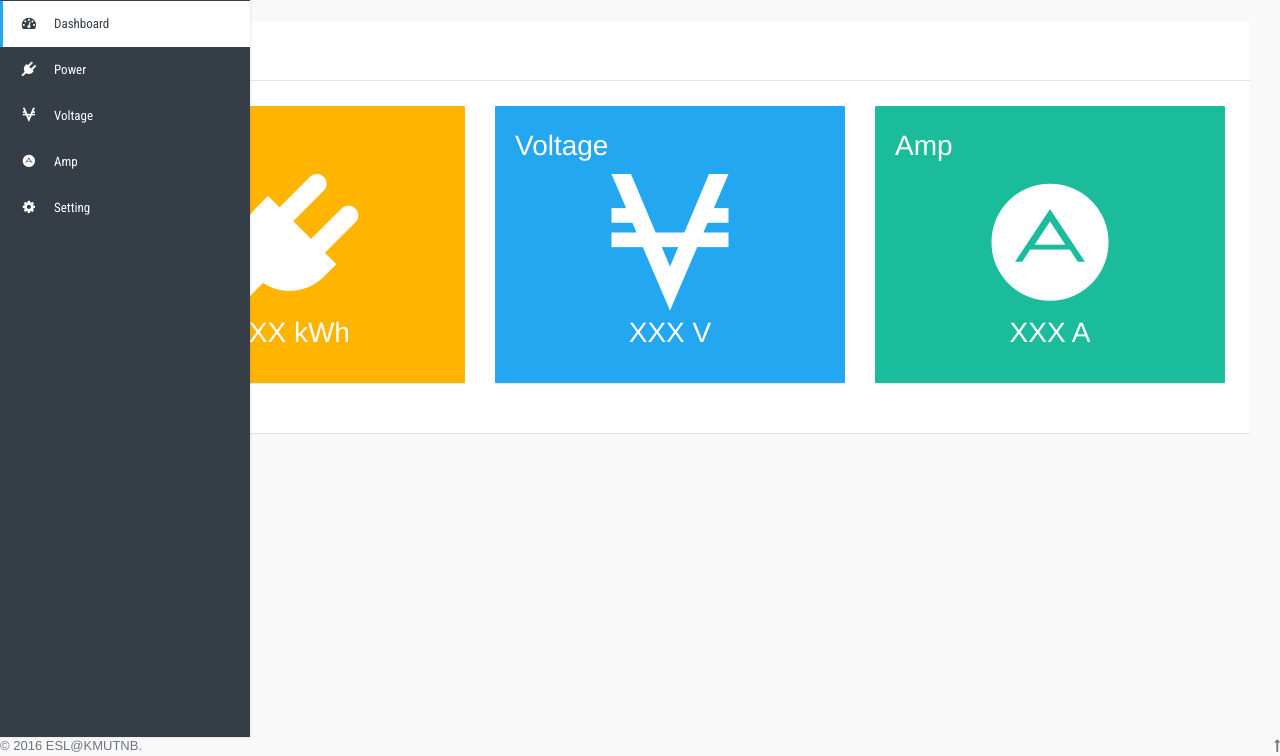
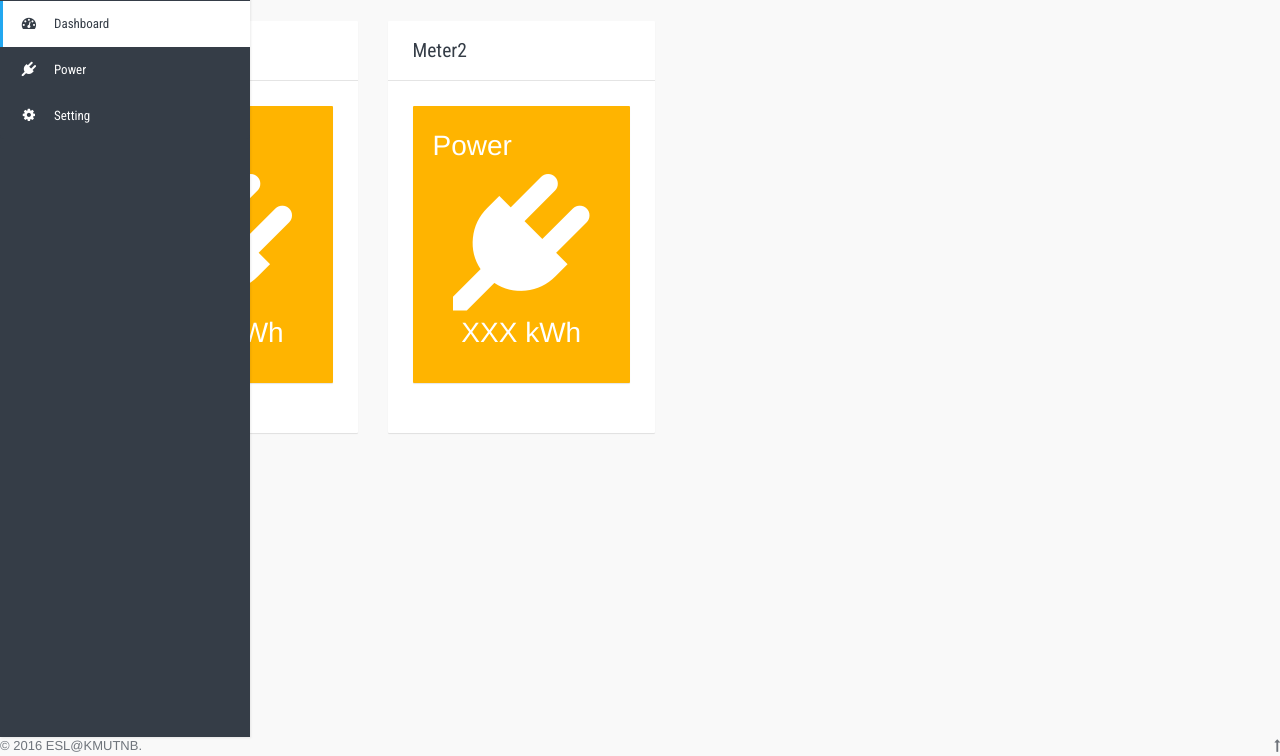
Before and after one commit to BVH-ESL/SmartMeter, a plain HTML site: page view/index.html in a window 1280 px wide. Shown: the part 63-819 px from the top of the page. Drawn offline with Linux system fonts and the light colour scheme.

Commit message:
fix for present

```diff
--- a/view/index.html
+++ b/view/index.html
@@ -24,7 +24,7 @@
   <link href="../flat-admin-bootstrap-templates-master/css/themes/flat-blue.css" rel="stylesheet" type="text/css"/>
 </head>
 
-<body class="flat-blue">
+<body class="flat-blue" onload="getdata()">
   <script>
     (function() {
       var isLocalhost = !!(window.location.hostname === 'localhost' ||
@@ -92,6 +92,19 @@
         ChromeSamples.log('' + error);
       });
     }
+
+    function getdata(){
+  		// $.getJSON("http://cpre.kmutnb.ac.th/esl/share/get_meter_data.php", function(){
+      //
+      // })
+      // .done(function (json) {
+      //   data = json;
+  		// 	console.log(data[1]['energy']);
+      //   document.getElementById('meter1_power').innerHTML = "<p style='font-size:28px; text-align:center'>"+data[0]['energy']+" kWh</p>";
+      //   document.getElementById('meter2_power').innerHTML = "<p style='font-size:28px; text-align:center'>"+data[1]['energy']+" kWh</p>";
+      //   // draw();
+      // });
+  	}
   </script>
   <div class="app-container">
     <div class="row content-container">
@@ -130,7 +143,7 @@
                   <span class="icon fa fa-plug"></span><span class="title">Power </span>
                 </a>
               </li>
-              <li class="">
+              <!-- <li class="">
                 <a href="voltage.html">
                   <span class="icon fa fa-viacoin"> </span><span class="title">Voltage </span>
                 </a>
@@ -139,7 +152,7 @@
                 <a href="amp.html">
                   <span class="icon fa fa-adn"></span><span class="title">Amp </span>
                 </a>
-              </li>
+              </li> -->
               <li class="">
                 <a href="setting.html">
                   <span class="icon fa fa-cog"></span><span class="title">Setting </span>
@@ -158,7 +171,7 @@
       <div class="container-fluid">
         <div class="side-body padding-top">
           <div class="row">
-            <div class="col-lg-12 col-md-12 col-sm-12 col-xs-12">
+            <div class="col-lg-3 col-md-4 col-sm-6 col-xs-12">
               <div class="card">
                 <div class="card-header">
                   <div class="card-title">
@@ -168,19 +181,19 @@
                 <div class="card-body">
                   <!-- icon list -->
                   <div class="row">
-                    <div class="col-lg-4 col-md-4 col-sm-4 col-xs-12">
+                    <div class="col-xs-12">
                       <div class="card yellow summary-inline">
-                        <div class="card-body">
+                        <div class="card-body" onclick="window.location.assign(power.html);">
                           <p style="font-size:28px; text-align:left">Power</p>
                           <center>
                             <!-- <i class="material-icons" style="font-size:10em; align:center">flash_on</i> -->
                             <span class="icon fa fa-plug" style="font-size:10.5em;"></span>
                           </center>
-                          <div class="title" id="LinkIt-2-temperature"><p style="font-size:28px; text-align:center">XXX kWh</p></div>
+                          <div class="title" id="meter1_power"><p style="font-size:28px; text-align:center">XXX kWh</p></div>
                         </div>
                       </div>
                     </div>
-                    <div class="col-lg-4 col-md-4 col-sm-4 col-xs-12">
+                    <!-- <div class="col-lg-4 col-md-4 col-sm-4 col-xs-12">
                       <div class="card blue summary-inline">
                         <div class="card-body">
                           <p style="font-size:28px; text-align:left">Voltage</p>
@@ -190,8 +203,8 @@
                           <div class="title" id="LinkIt-2-temperature"><p style="font-size:28px; text-align:center">XXX V</p></div>
                         </div>
                       </div>
-                    </div>
-                    <div class="col-lg-4 col-md-4 col-sm-4 col-xs-12">
+                    </div> -->
+                    <!-- <div class="col-lg-4 col-md-4 col-sm-4 col-xs-12">
                       <div class="card green summary-inline">
                         <div class="card-body">
                           <p style="font-size:28px; text-align:left">Amp</p>
@@ -201,7 +214,55 @@
                           <div class="title" id="LinkIt-2-temperature"><p style="font-size:28px; text-align:center">XXX A</p></div>
                         </div>
                       </div>
+                    </div> -->
+                  </div>
+                </div>
+              </div>
+            </div>
+            <div class="col-lg-3 col-md-4 col-sm-6 col-xs-12">
+              <div class="card">
+                <div class="card-header">
+                  <div class="card-title">
+                    <div class="title">Meter2</div>
+                  </div>
+                </div>
+                <div class="card-body">
+                  <!-- icon list -->
+                  <div class="row">
+                    <div class="col-xs-12">
+                      <div class="card yellow summary-inline">
+                        <div class="card-body">
+                          <p style="font-size:28px; text-align:left">Power</p>
+                          <center>
+                            <!-- <i class="material-icons" style="font-size:10em; align:center">flash_on</i> -->
+                            <span class="icon fa fa-plug" style="font-size:10.5em;"></span>
+                          </center>
+                          <div class="title" id="meter2_power"><p style="font-size:28px; text-align:center">XXX kWh</p></div>
+                        </div>
+                      </div>
                     </div>
+                    <!-- <div class="col-lg-4 col-md-4 col-sm-4 col-xs-12">
+                      <div class="card blue summary-inline">
+                        <div class="card-body">
+                          <p style="font-size:28px; text-align:left">Voltage</p>
+                          <center>
+                            <span class="icon fa fa-viacoin" style="font-size:10.5em;"></span>
+                          </center>
+                          <div class="title" id="LinkIt-2-temperature"><p style="font-size:28px; text-align:center">XXX V</p></div>
+                        </div>
+                      </div>
+                    </div> -->
+                    <!-- <div class="col-lg-4 col-md-4 col-sm-4 col-xs-12">
+                      <div class="card green summary-inline">
+                        <div class="card-body">
+                          <p style="font-size:28px; text-align:left">Amp</p>
+                          <center>
+                            <span class="icon fa fa-adn" style="font-size:10.5em;"></span>
+                          </center>
+                          <div class="title" id="LinkIt-2-temperature"><p style="font-size:28px; text-align:center">XXX A</p></div>
+                        </div>
+                      </div>
+                    </div> -->
                   </div>
                 </div>
               </div>
@@ -230,7 +291,7 @@
   <!--<script type="text/javascript" src="../../js/app.js"></script>-->
   <script src="../flat-admin-bootstrap-templates-master/js/app.js" type="text/javascript"></script>
   <!--<scrsrc="../../ype="text/javascript" src="../../js/index.js"></script>-->
-  <script src="flat-admin-bootstrap-templates-master/js/index.js" type="text/javascript"></script>
+  <!-- <script src="flat-admin-bootstrap-templates-master/js/index.js" type="text/javascript"></script> -->
 </body>
 
 </html>
```
Also changed, not shown: view/power.html (+25 -3 lines), view/setting.html (+2 -2 lines).
